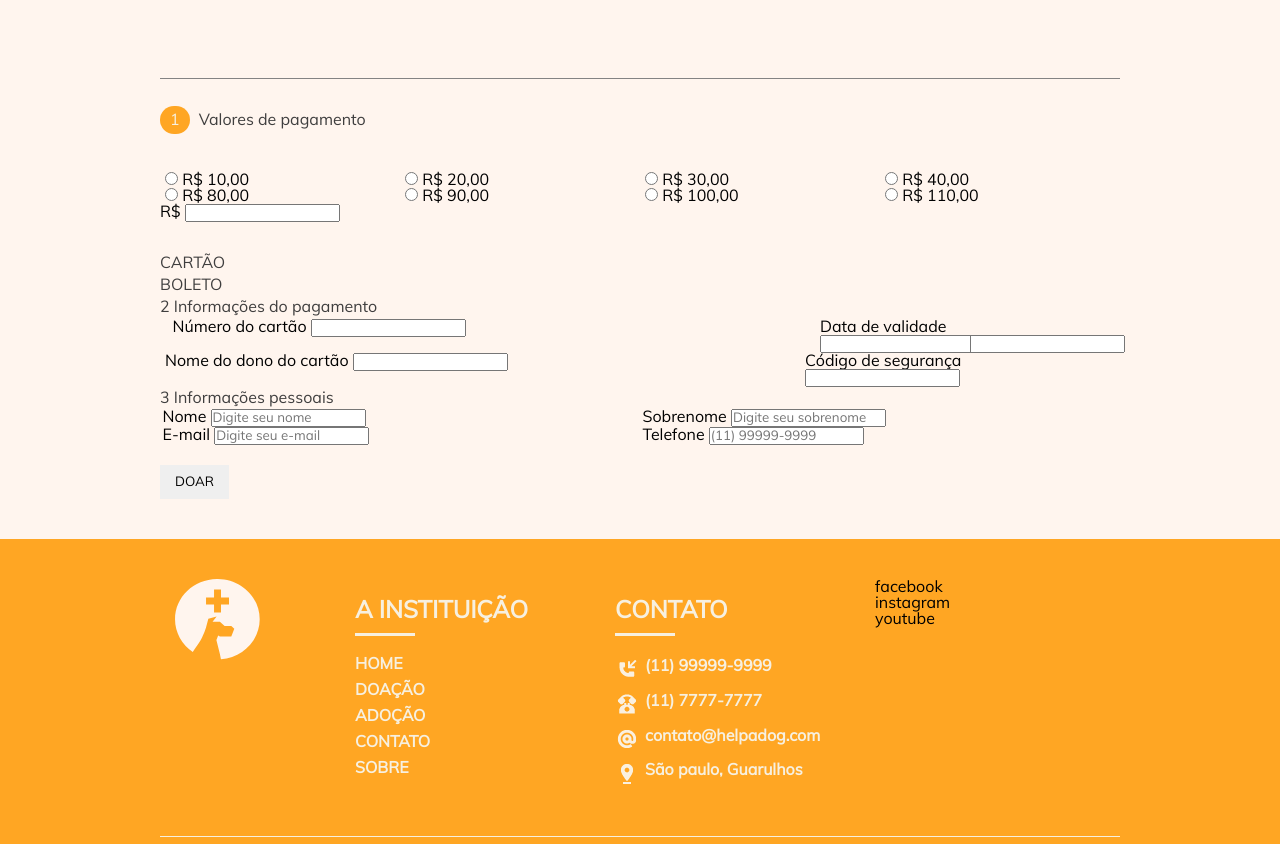
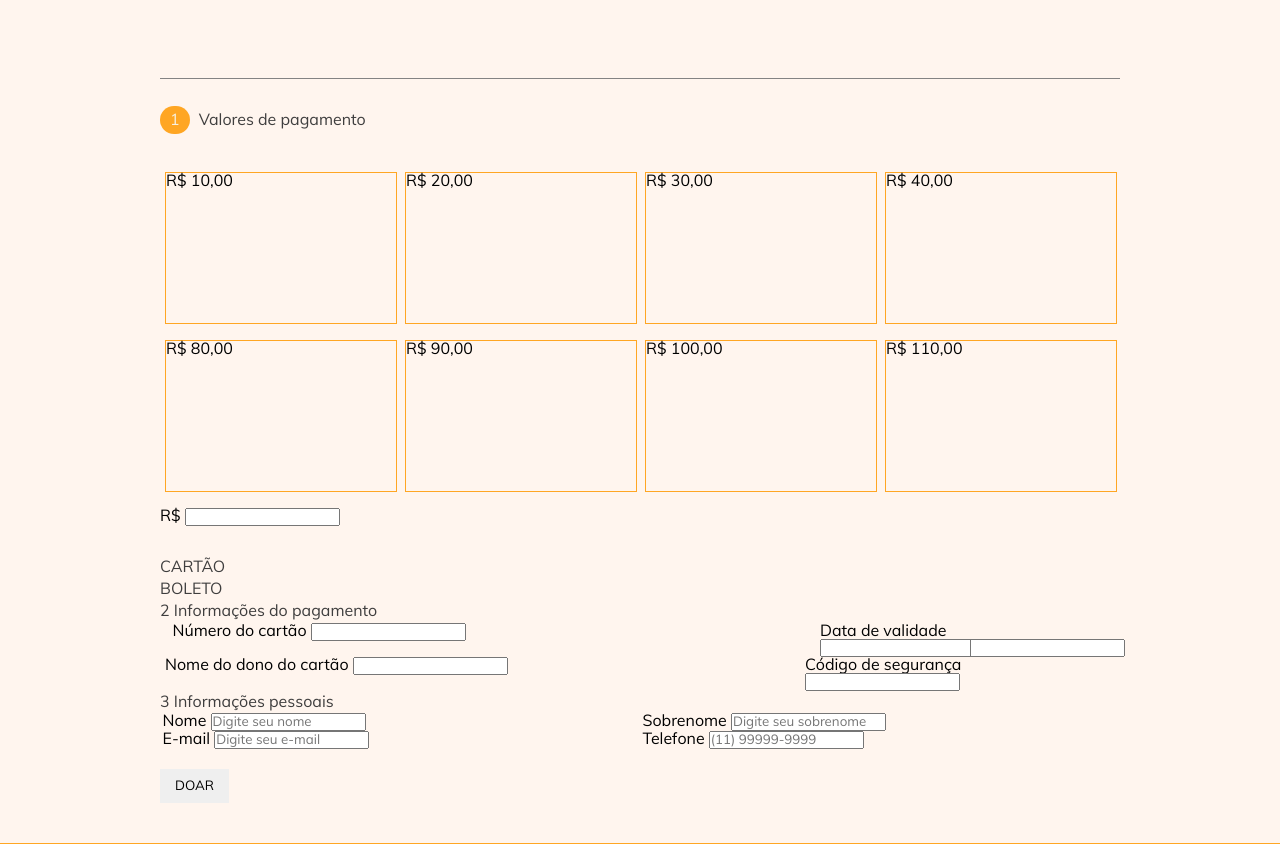
Before and after one commit to NakaokaGabriel/help_a_dog, a PHP site: page /doacao in a window 1280 px wide. Shown: the part 311-1155 px from the top of the page. Run offline with PHP 8.4, Linux system fonts and the light colour scheme; data that the repository does not hold is empty.

Commit message:
Estilo para a página de doação

```diff
--- a/assets/css/style.css
+++ b/assets/css/style.css
@@ -665,7 +665,7 @@ PESQUISA E FILTRO
     visibility: hidden;
 }
 
-#filter input[type="radio"]:checked + label{
+#filter input[type="radio"]:checked + label, #donations input[type="radio"]:checked + label{
     background: #ffa623;
     color: #fffbf8;
 }
@@ -872,3 +872,18 @@ SOBRE NÓS
     border-radius: 1000px;
     margin-right: 5px;
 }
+
+#donations .valors .box input[type='radio']{
+    visibility: hidden;
+}
+
+#donations .valors .box label{
+    border: 1px solid #ffa623;
+    display: block;
+    width: 100%;
+    height: 150px;
+}
+
+#donations .valors .box input[type="radio"]:checked + label {
+    background: #ffa623;
+}
--- a/doacao.php
+++ b/doacao.php
@@ -53,52 +53,52 @@
                         <div class="row">
                             <div class="col-3">
                                 <div class="box">
+                                    <label for="10"><span>R$</span> 10,00</label>
                                     <input type="radio" name="valor" id="10">
-                                    <label for="10"><span>R$</span> 10,00</label>
                                 </div>
                             </div>
                             <div class="col-3">
                                 <div class="box">
+                                    <label for="20"><span>R$</span> 20,00</label>
                                     <input type="radio" name="valor" id="20">
-                                    <label for="20"><span>R$</span> 20,00</label>
                                 </div>
                             </div>
                             <div class="col-3">
                                 <div class="box">
+                                    <label for="30"><span>R$</span> 30,00</label>
                                     <input type="radio" name="valor" id="30">
-                                    <label for="30"><span>R$</span> 30,00</label>
                                 </div>
                             </div>
                             <div class="col-3">
                                 <div class="box">
+                                    <label for="40"><span>R$</span> 40,00</label>
                                     <input type="radio" name="valor" id="40">
-                                    <label for="40"><span>R$</span> 40,00</label>
                                 </div>
                             </div>
                         </div>
                         <div class="row">
                             <div class="col-3">
                                 <div class="box">
+                                    <label for="80"><span>R$</span> 80,00</label>
                                     <input type="radio" name="valor" id="80">
-                                    <label for="80"><span>R$</span> 80,00</label>
                                 </div>
                             </div>
                             <div class="col-3">
                                 <div class="box">
+                                    <label for="90"><span>R$</span> 90,00</label>
                                     <input type="radio" name="valor" id="90">
-                                    <label for="90"><span>R$</span> 90,00</label>
                                 </div>
                             </div>
                             <div class="col-3">
                                 <div class="box">
+                                    <label for="100"><span>R$</span> 100,00</label>
                                     <input type="radio" name="valor" id="100">
-                                    <label for="100"><span>R$</span> 100,00</label>
                                 </div>
                             </div>
                             <div class="col-3">
                                 <div class="box">
+                                    <label for="110"><span>R$</span> 110,00</label>
                                     <input type="radio" name="valor" id="110">
-                                    <label for="110"><span>R$</span> 110,00</label>
                                 </div>
                             </div>
                         </div>
```
